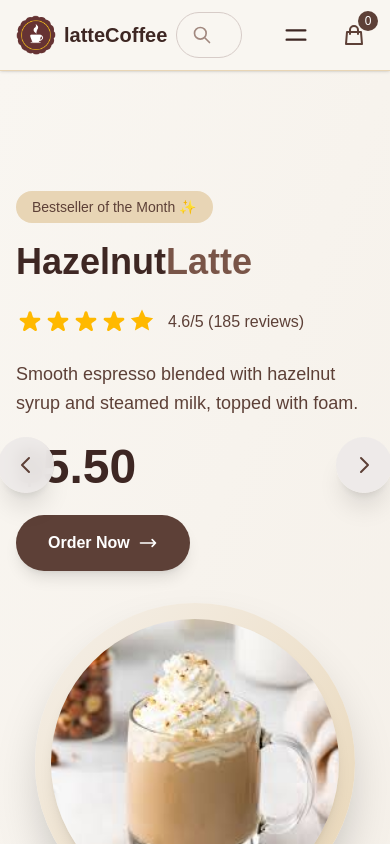
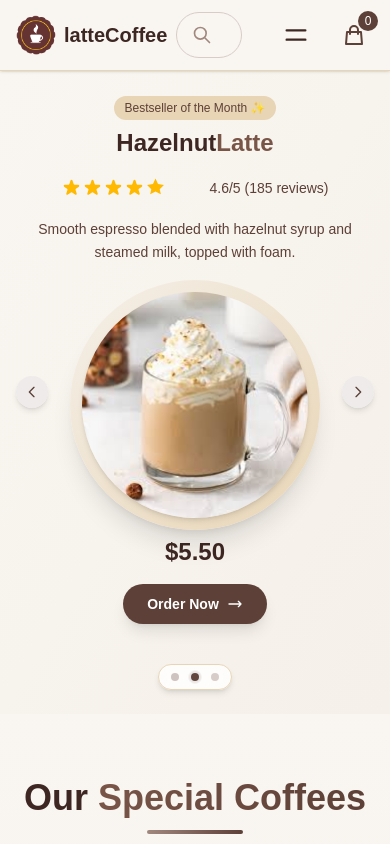
Before and after one commit to KhanhBaoLe/Latte-coffee-web, a Next.js app: page / in a window 390 px wide. Shown: the top 844 px of the page. Built offline with nearby package versions, Linux system fonts and the light colour scheme.

Commit message:
redesign responsive hero

```diff
--- a/app/components/hero.tsx
+++ b/app/components/hero.tsx
@@ -73,16 +73,17 @@ export default function HeroCarousel() {
 
   return (
     <section
-      className="bg-gradient-to-br from-[#F9F6F1] to-[#F5F0E9] min-h-screen py-30 px-4 sm:px-6 lg:px-60 cursor-pointer relative"
+      className="bg-gradient-to-br from-[#F9F6F1] to-[#F5F0E9] py-6 sm:py-8 md:py-12 lg:py-20 xl:py-15 px-4 sm:px-6 lg:px-20 xl:px-60 cursor-pointer relative"
       onClick={handleMainClick}
-    >      <div className="max-w-8xl mx-auto grid lg:grid-cols-2 gap-8 lg:gap-12">
-        {/* Product Info */}
-        <div className="space-y-6 lg:space-y-8 lg:max-w-xl">
-          <div className="space-y-4">
-            <span className="bg-[#E8D5B5] text-[#5D4037] px-4 py-1.5 rounded-full text-sm font-medium inline-block">
+    >
+      <div className="max-w-[1920px] mx-auto flex flex-col lg:grid lg:grid-cols-2 gap-6 sm:gap-8 lg:gap-12">
+        {/* Product Info - Center on mobile/tablet, left on desktop */}
+        <div className="w-full space-y-4 sm:space-y-5 md:space-y-6 lg:space-y-8 max-w-2xl mx-auto lg:mx-0 text-center lg:text-left">
+          <div className="space-y-2 sm:space-y-3 md:space-y-4">
+            <span className="bg-[#E8D5B5] text-[#5D4037] px-2.5 sm:px-3 md:px-4 py-1 sm:py-1.5 rounded-full text-xs sm:text-sm font-medium inline-block">
               Bestseller of the Month ✨
             </span>
-            <h1 className="text-4xl sm:text-5xl md:text-6xl font-bold text-[#3E2723] leading-tight">
+            <h1 className="text-2xl sm:text-3xl md:text-4xl lg:text-5xl xl:text-6xl font-bold text-[#3E2723] leading-tight">
               {currentProduct.title.split(' ')[0]}
               <span className="text-[#795548]">
                 {currentProduct.title.split(' ').slice(1).join(' ')}
@@ -90,65 +91,77 @@ export default function HeroCarousel() {
             </h1>
           </div>
 
-          <div className="flex items-center gap-3">
+          <div className="flex justify-center lg:justify-start items-center gap-2 sm:gap-3">
+            <div className="scale-75 sm:scale-90 lg:scale-100 origin-left">
               <StarRating rating={currentProduct.rating} />
-            <span className="text-[#5D4037] font-medium">
+            </div>
+            <span className="text-sm sm:text-base lg:text-lg text-[#5D4037] font-medium">
               {currentProduct.rating}/5 ({currentProduct.reviews} reviews)
             </span>
           </div>
-
-          <p className="text-lg text-[#5D4037] leading-relaxed max-w-xl">
+          <div className="relative">
+            <p className="text-sm sm:text-base lg:text-lg text-[#5D4037] leading-relaxed max-w-xl mx-auto lg:mx-0 mb-32">
               {currentProduct.description}
             </p>
 
-          <div className="flex items-baseline gap-4">
-            <span className="text-5xl font-bold text-[#3E2723]">
+            {/* Price and Order Button - Absolute positioned */}
+            <div className="absolute -bottom-90 sm:-bottom-115 md:-bottom-115 lg:-bottom-40 left-0 right-0 lg:right-auto space-y-4 sm:space-y-5">
+              <div className="flex items-baseline justify-center lg:justify-start gap-3 sm:gap-4">
+                <span className="text-2xl sm:text-3xl md:text-4xl lg:text-5xl font-bold text-[#3E2723]">
                   ${currentProduct.price.toFixed(2)}
                 </span>
                 {currentProduct.originalPrice && (
                   <>
-                <span className="text-[#795548] line-through">${currentProduct.originalPrice.toFixed(2)}</span>
-                <span className="bg-[#FFCC80] text-[#5D4037] px-3 py-1 rounded-full text-sm">
+                    <span className="text-base sm:text-lg lg:text-xl text-[#795548] line-through">
+                      ${currentProduct.originalPrice.toFixed(2)}
+                    </span>
+                    <span className="bg-[#FFCC80] text-[#5D4037] px-2 sm:px-3 py-0.5 sm:py-1 rounded-full text-xs sm:text-sm">
                       {discountPercent}% OFF
                     </span>
                   </>
                 )}
               </div>
 
-          <div className="flex gap-4">
+              <div className="flex justify-center lg:justify-start">
                 <Link
                   href={`/detail/${currentProduct.id}`}
-              className="inline-flex items-center bg-[#5D4037] hover:bg-[#4E342E] text-white font-semibold py-4 px-8 rounded-full transition-all duration-300 shadow-lg hover:shadow-[#A1887F]/40 gap-2"
+                  className="inline-flex items-center bg-[#5D4037] hover:bg-[#4E342E] text-white font-semibold py-2.5 sm:py-3 md:py-4 px-6 sm:px-8 rounded-full transition-all duration-300 shadow-lg hover:shadow-[#A1887F]/40 gap-2 text-sm sm:text-base"
                   onClick={handleButtonClick}
                 >
                   <span>Order Now</span>
-              <svg className="w-5 h-5" fill="none" stroke="currentColor" viewBox="0 0 24 24">
+                  <svg className="w-4 h-4 sm:w-5 sm:h-5" fill="none" stroke="currentColor" viewBox="0 0 24 24">
                     <path strokeLinecap="round" strokeLinejoin="round" strokeWidth={2} d="M17 8l4 4m0 0l-4 4m4-4H3" />
                   </svg>
                 </Link>
               </div>
-        </div>        {/* Image with Carousel Controls */}
-        <div className="relative flex items-center justify-center lg:justify-end">
-          <div className="relative w-[320px] h-[320px] sm:w-[400px] sm:h-[400px] lg:w-[500px] lg:h-[500px]">
+            </div>
+          </div>
+        </div>
+
+        {/* Image with Carousel Controls */}
+        <div className="relative bottom-40 sm:bottom-40 md:bottom-44 lg:bottom-1 lg:-right-0 xl:-right-27 2xl:right-0 flex items-center justify-center lg:justify-end mt-6 lg:mt-0">
+          <div className="relative w-[250px] h-[250px] sm:w-[320px] sm:h-[320px] md:w-[320px] md:h-[320px] lg:w-[450px] lg:h-[450px] xl:w-[450px] xl:h-[450px] 2xl:w-[450px] 2xl:h-[450px]">
             {/* Vòng tròn lớn phía sau */}
-            <div className="absolute inset-0 bg-gradient-to-br from-[#F5F0E9] to-[#E8D5B5] rounded-full shadow-2xl"></div>
+            <div className="absolute inset-0 bg-gradient-to-br from-[#F5F0E9] to-[#E8D5B5] rounded-full shadow-xl md:shadow-2xl"></div>
 
             {/* Hình ảnh tròn phía trước */}
-            <div className="absolute inset-4 sm:inset-6 lg:inset-8 rounded-full overflow-hidden shadow-lg">
+            <div className="absolute inset-3 sm:inset-4 md:inset-6 lg:inset-8 rounded-full overflow-hidden shadow-md md:shadow-lg">
               <Image
                 src={currentProduct.image}
                 alt={currentProduct.title}
                 fill
                 className="object-cover"
                 priority
-                sizes="(max-width: 640px) 320px, (max-width: 1024px) 400px, 500px"
+                sizes="(max-width: 640px) 250px, (max-width: 768px) 320px, (max-width: 1024px) 400px, (max-width: 1280px) 450px, 500px"
               />
+            </div>
+          </div>
         </div>
       </div>
 
       {/* Carousel Indicators */}
-          <div className="absolute -bottom-12 left-1/2 transform -translate-x-9 bg-white/80 backdrop-blur-sm px-6 py-3 rounded-full shadow-lg border border-[#E8D5B5]">
-            <div className="flex items-center gap-6">
+      <div className="absolute bottom-6 sm:bottom-4 md:bottom-5 lg:bottom-1 left-1/2 transform -translate-x-1/2 bg-white/80 backdrop-blur-sm px-3 sm:px-4 md:px-6 py-2 sm:py-2.5 md:py-3 rounded-full shadow-md md:shadow-lg border border-[#E8D5B5]">
+        <div className="flex items-center gap-3 sm:gap-4 md:gap-6">
           {featuredProducts.map((_, index) => (
             <button
               key={index}
@@ -157,7 +170,7 @@ export default function HeroCarousel() {
                 setCurrentIndex(index);
                 pauseAutoPlay();
               }}
-                  className={`w-4 h-4 rounded-full transition-all duration-300 relative ${
+              className={`w-2 h-2 sm:w-2.5 sm:h-2.5 md:w-3 md:h-3 lg:w-4 lg:h-4 rounded-full transition-all duration-300 relative ${
                 index === currentIndex
                   ? 'bg-[#5D4037]'
                   : 'bg-[#D7CCC8] hover:bg-[#BCAAA4]'
@@ -171,23 +184,22 @@ export default function HeroCarousel() {
           ))}
         </div>
       </div>
-        </div>
-      </div>
-      {/*  Navigation Buttons */}
-      <div className="absolute top-1/2 left-1/2 -translate-x-1/2 -translate-y-30 w-full max-w-[80rem] px-4 flex justify-between z-20">
-        <div className="relative left-[-5%] md:left-[-10%]">
+
+      {/* Navigation Buttons */}
+      <div className="absolute top-1/2  lg:1/5 left-1/2 -translate-x-1/2 -translate-y-1/2 w-full max-w-[90rem] px-4 flex justify-between z-20 pointer-events-none ">
+        <div className="pointer-events-auto">
           <button
             onClick={(e) => {
               e.stopPropagation();
               goToPrev();
               pauseAutoPlay();
             }}
-            className="pointer-events-auto group relative bg-white/90 hover:bg-[#5D4037] text-[#5D4037] hover:text-white p-4 sm:p-5 rounded-full shadow-xl hover:shadow-2xl transition-all duration-300 backdrop-blur-sm"
+            className="group relative bg-white/90 hover:bg-[#5D4037] text-[#5D4037] hover:text-white p-2 sm:p-2.5 md:p-3 lg:p-4 rounded-full shadow-md md:shadow-lg hover:shadow-xl transition-all duration-300 backdrop-blur-sm"
             aria-label="Previous product"
           >
             <span className="absolute inset-0 rounded-full bg-[#5D4037]/10 group-hover:scale-110 transition-transform duration-300"></span>
             <svg
-              className="w-6 h-6 sm:w-7 sm:h-7 transform group-hover:scale-110 group-hover:-translate-x-1 transition-all duration-300"
+              className="w-4 h-4 sm:w-5 sm:h-5 md:w-6 md:h-6 transform group-hover:scale-110 group-hover:-translate-x-0.5 transition-all duration-300"
               fill="none"
               stroke="currentColor"
               viewBox="0 0 24 24"
@@ -197,19 +209,19 @@ export default function HeroCarousel() {
           </button>
         </div>
 
-        <div className="relative right-[-5%] md:right-[-10%]">
+        <div className="pointer-events-auto">
           <button
             onClick={(e) => {
               e.stopPropagation();
               goToNext();
               pauseAutoPlay();
             }}
-            className="pointer-events-auto group relative bg-white/90 hover:bg-[#5D4037] text-[#5D4037] hover:text-white p-4 sm:p-5 rounded-full shadow-xl hover:shadow-2xl transition-all duration-300 backdrop-blur-sm"
+            className="group relative bg-white/90 hover:bg-[#5D4037] text-[#5D4037] hover:text-white p-2 sm:p-2.5 md:p-3 lg:p-4 rounded-full shadow-md md:shadow-lg hover:shadow-xl transition-all duration-300 backdrop-blur-sm"
             aria-label="Next product"
           >
             <span className="absolute inset-0 rounded-full bg-[#5D4037]/10 group-hover:scale-110 transition-transform duration-300"></span>
             <svg
-              className="w-6 h-6 sm:w-7 sm:h-7 transform group-hover:scale-110 group-hover:translate-x-1 transition-all duration-300"
+              className="w-4 h-4 sm:w-5 sm:h-5 md:w-6 md:h-6 transform group-hover:scale-110 group-hover:translate-x-0.5 transition-all duration-300"
               fill="none"
               stroke="currentColor"
               viewBox="0 0 24 24"
```
Lines whose indentation alone changed are shown as unchanged.
